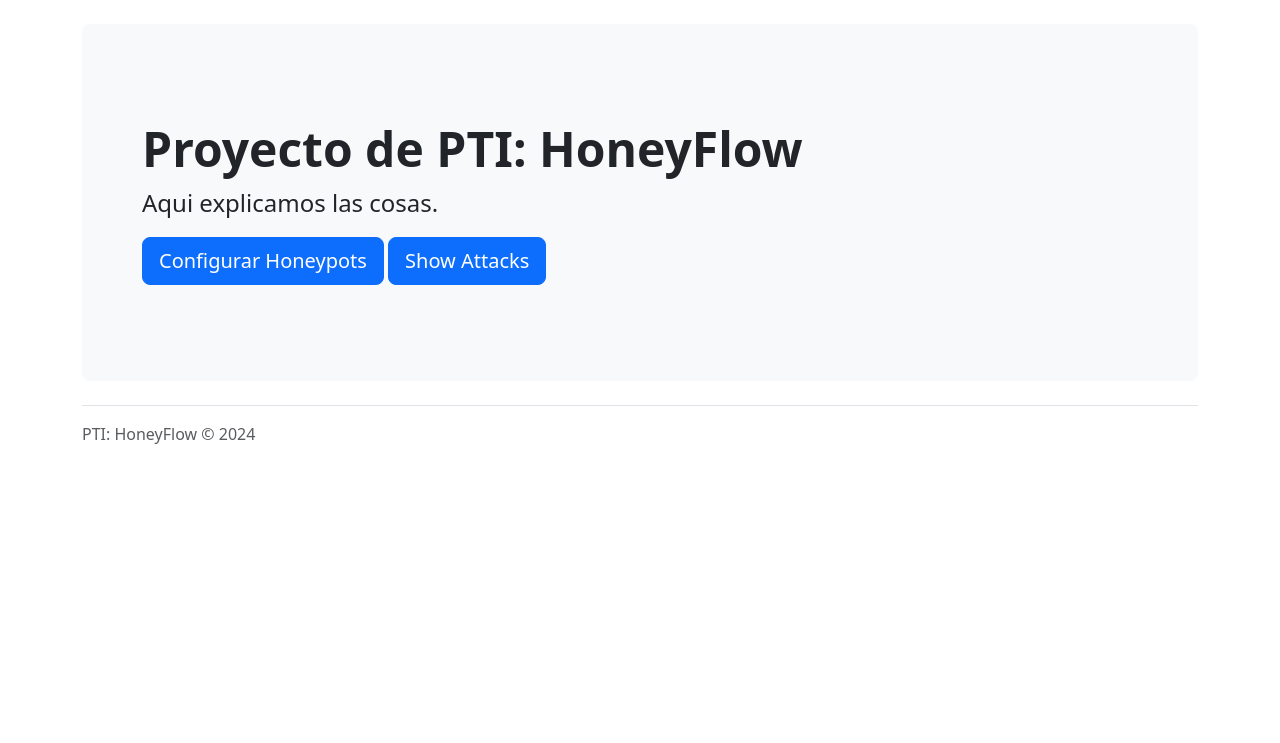
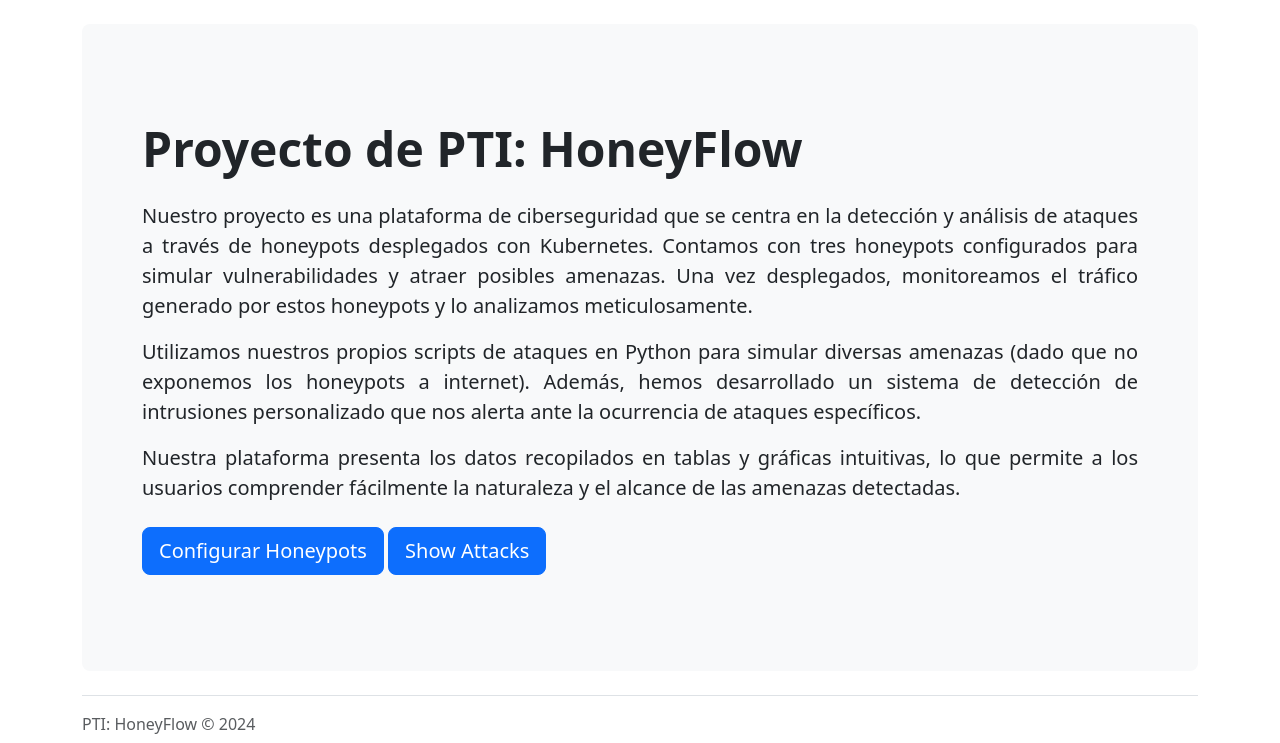
Before and after one commit to marcelca02/Honeyflow, a Flask app: page / in a window 1280 px wide. Shown: the part 99-842 px from the top of the page. Before the commit the page ends 543 px from the top, so only its background shows below. Run offline with Flask 3, Linux system fonts and the light colour scheme.

Commit message:
added text and details frontend

```diff
--- a/server/app/routes.py
+++ b/server/app/routes.py
@@ -54,8 +54,20 @@
     else:
         return render_template('resultado_honeypot.html', deploy=False, exito=False)
 
-@app.route('/show_results')
-def show_results():
+@app.route('/honeypots_analysis')
+def honeypots_analysis():
+    # Lista de honeypots disponibles con sus nombres y rutas HTML asociadas
+    honeypots = [
+        {'name': 'Cowrie', 'html_route': 'show_results_cowrie'},
+        {'name': 'Heralding', 'html_route': 'show_results_heralding'},
+        {'name': 'Mailoney', 'html_route': 'show_results_mailoney'}
+        # Agrega más honeypots según sea necesario con sus nombres y rutas HTML correspondientes
+    ]
+
+    return render_template('honeypots_analysis.html', honeypots=honeypots)
+
+@app.route('/show_results_cowrie')
+def show_results_cowrie():
     # Ejecutar comando docker para copiar archivo JSON
     processo = subprocess.run(['docker', 'cp', 'cowrie:/home/cowrie/cowrie/var/log/cowrie/cowrie.json', 'app/data_analysis/cowrie/cowrie.json'])
 
@@ -82,8 +94,26 @@
                     if eventid not in dataframes:
                         dataframes[eventid] = pd.DataFrame(columns=d.keys())
                     dataframes[eventid] = pd.concat([dataframes[eventid], pd.DataFrame([d])], ignore_index=True)
+                    if 'fingerprint'in d.keys():
+                        dataframes[eventid].drop('fingerprint', axis=1, inplace=True)
+                    if 'key'in d.keys():
+                        dataframes[eventid].drop('key', axis=1, inplace=True)
+                    if 'kexAlgs'in d.keys():
+                        dataframes[eventid].drop('kexAlgs', axis=1, inplace=True)
+                    if 'keyAlgs'in d.keys():
+                        dataframes[eventid].drop('keyAlgs', axis=1, inplace=True)
+                    if 'hasshAlgorithms'in d.keys():
+                        dataframes[eventid].drop('hasshAlgorithms', axis=1, inplace=True)
+                    if 'encCS'in d.keys():
+                        dataframes[eventid].drop('encCS', axis=1, inplace=True)
+                    if 'macCS'in d.keys():
+                        dataframes[eventid].drop('macCS', axis=1, inplace=True)
+                    if 'langCS'in d.keys():
+                         dataframes[eventid].drop('langCS', axis=1, inplace=True)
+                    if 'compCS'in d.keys():
+                         dataframes[eventid].drop('compCS', axis=1, inplace=True)
                 # Render the template with the DataFrames
-                return render_template('show_results.html', dataframes=dataframes)
+                return render_template('show_results_cowrie.html', dataframes=dataframes)
             except json.JSONDecodeError as error:
                 print(f"Error al leer archivo JSON: {error}")
                 return "Error al leer archivo JSON", 500
@@ -97,3 +127,15 @@
         #Devuelve un código de estado HTTP 404 y un mensaje personalizado
     #else:
     #    return render_template('error.html'), 404
+
+@app.route('/show_results_heralding')
+def show_results_heralding():
+    return render_template('graficos_cowrie.html')
+
+@app.route('/show_results_mailoney')
+def show_results_mailoney():
+    return render_template('graficos_cowrie.html')
+
+@app.route('/graficos_cowrie')
+def graficos_cowrie():
+    return render_template('graficos_cowrie.html')
--- a/server/app/templates/configurar_honeypots.html
+++ b/server/app/templates/configurar_honeypots.html
@@ -4,7 +4,7 @@
     <div class="p-5 mb-4 bg-body-secondary rounded-3">
       <div class="container-fluid py-5">
         <h2 class="display-5 fw-bold">Configuración de los Honeypots</h2>
-        <p class="col-md-8 fs-4">En esta página puedes elegir qué Honeypots deseas iniciar. Disponemos de tres diferentes: Cowrie, Mailoney y Heralding. A continuación explicamos como funciona cada uno.</p>
+        <p class="col-md-12 fs-4">En esta página puedes elegir qué Honeypots deseas iniciar. Disponemos de tres diferentes: Cowrie, Mailoney y Heralding. A continuación explicamos como funciona cada uno.</p>
       </div>
     </div>
 
--- a/server/app/templates/index.html
+++ b/server/app/templates/index.html
@@ -4,11 +4,13 @@
     <div class="p-5 mb-4 bg-body-tertiary rounded-3">
       <div class="container-fluid py-5">
         <h1 class="display-5 fw-bold">Proyecto de PTI: HoneyFlow</h1>
-        <p class="col-md-8 fs-4">Aqui explicamos las cosas.</p>
+        <p class="col-md-12 fs-5 mt-4">Nuestro proyecto es una plataforma de ciberseguridad que se centra en la detección y análisis de ataques a través de honeypots desplegados con Kubernetes. Contamos con tres honeypots configurados para simular vulnerabilidades y atraer posibles amenazas. Una vez desplegados, monitoreamos el tráfico generado por estos honeypots y lo analizamos meticulosamente.</p>
+		<p class="col-md-12 fs-5">Utilizamos nuestros propios scripts de ataques en Python para simular diversas amenazas (dado que no exponemos los honeypots a internet). Además, hemos desarrollado un sistema de detección de intrusiones personalizado que nos alerta ante la ocurrencia de ataques específicos.</p>
+		<p class="col-md-12 fs-5 mb-4">Nuestra plataforma presenta los datos recopilados en tablas y gráficas intuitivas, lo que permite a los usuarios comprender fácilmente la naturaleza y el alcance de las amenazas detectadas.</p>
         <a href="{{ url_for('configurar_honeypots') }}"  class="btn btn-primary btn-lg" type="button">Configurar Honeypots</a>
        <!-- <a href="{{ url_for('deploy_honeypot') }}"  class="btn btn-primary btn-lg" type="button">Deploy Honeypot</a> -->
        <!-- <a href="{{ url_for('stop_honeypot') }}" class="btn btn-primary btn-lg" type="button">Stop Honeypot</a> -->
-        <a href="{{ url_for('show_results') }}" class="btn btn-primary btn-lg" type="button">Show Attacks</a>
+        <a href="{{ url_for('honeypots_analysis') }}" class="btn btn-primary btn-lg" type="button">Show Attacks</a>
       </div>
     </div>
 
```
